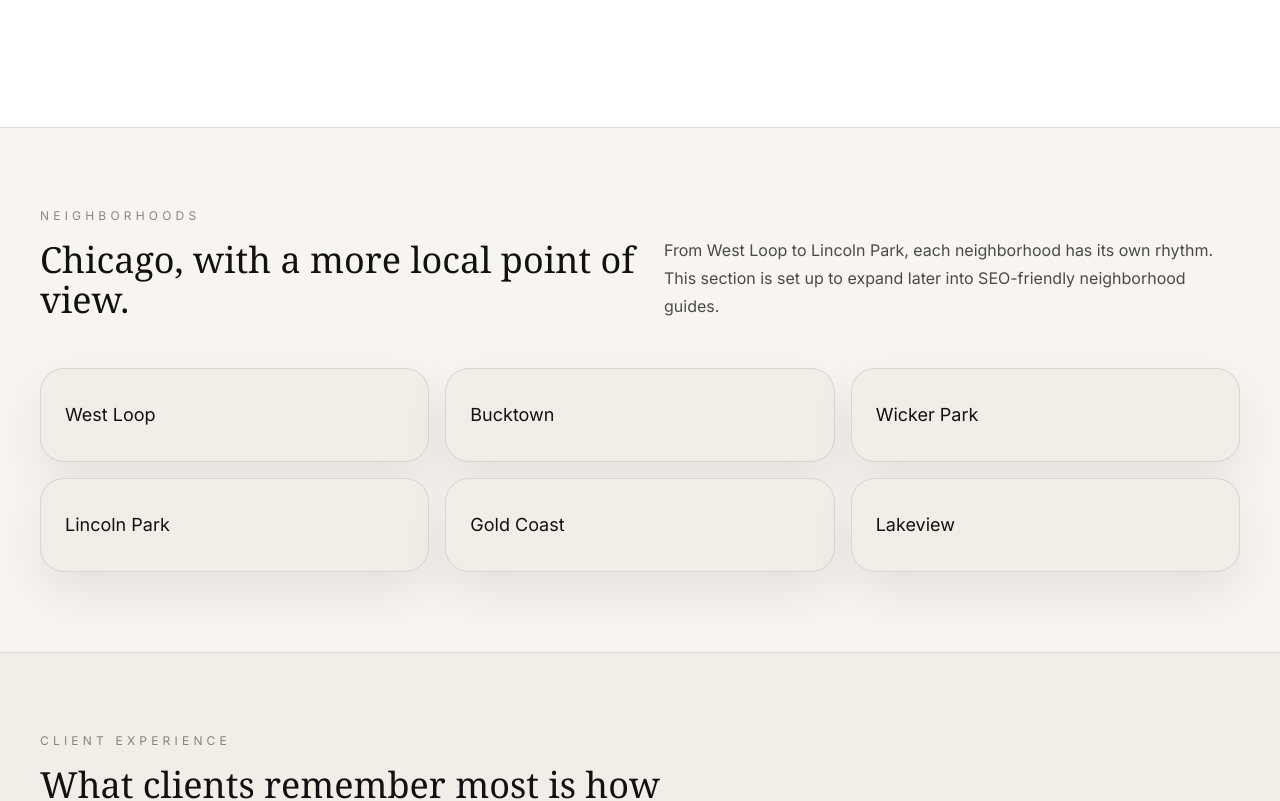
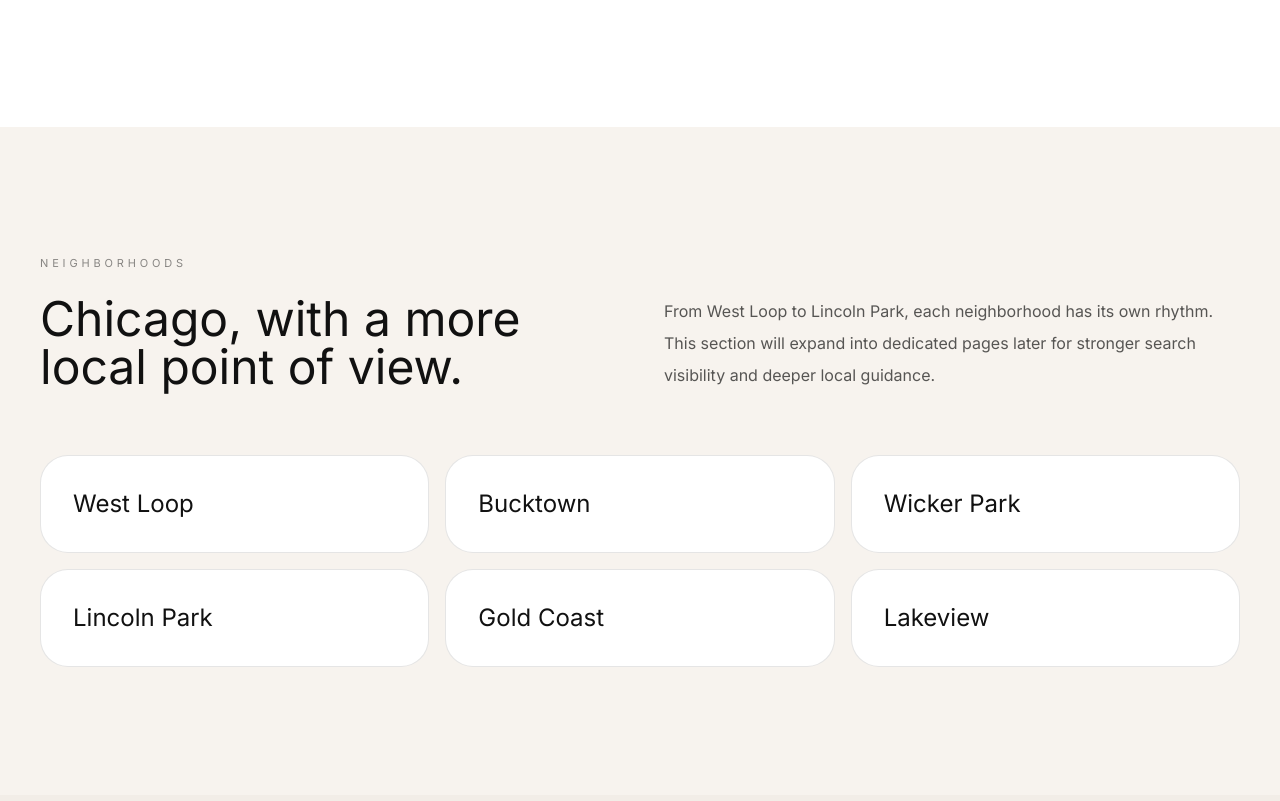
Before and after one commit to bbussell/bussell-residential-site, a Next.js app: page / in a window 1280 px wide. Shown: the part 1742-2543 px from the top of the page. Built offline with nearby package versions, Linux system fonts and the light colour scheme; a web font is replaced by a local one.

Commit message:
Update page.js
Update Neighborhoods section layout

```diff
--- a/app/page.js
+++ b/app/page.js
@@ -73,22 +73,32 @@ export default function HomePage() {
   </div>
 </section>
 
-      <section className="border-y border-black/10 bg-white/40">
-        <div className="section-shell py-20">
+<section id="neighborhoods" className="bg-[#f7f3ee] py-24 md:py-32">
+  <div className="mx-auto max-w-7xl px-6 lg:px-10">
     <div className="flex flex-col gap-6 md:flex-row md:items-end md:justify-between">
-            <div className="max-w-2xl">
-              <p className="eyebrow">Neighborhoods</p>
-              <h2 className="mt-4 section-title">Chicago, with a more local point of view.</h2>
+      <div className="max-w-3xl">
+        <p className="uppercase tracking-[0.35em] text-[11px] text-black/45">
+          Neighborhoods
+        </p>
+        <h2 className="font-display mt-6 text-3xl md:text-5xl leading-tight">
+          Chicago, with a more local point of view.
+        </h2>
       </div>
-            <p className="max-w-xl text-base leading-7 text-black/70">
-              From West Loop to Lincoln Park, each neighborhood has its own rhythm. This section is
-              set up to expand later into SEO-friendly neighborhood guides.
+
+      <p className="max-w-xl text-base leading-8 text-black/65">
+        From West Loop to Lincoln Park, each neighborhood has its own rhythm.
+        This section will expand into dedicated pages later for stronger search
+        visibility and deeper local guidance.
       </p>
     </div>
-          <div className="mt-12 grid gap-4 sm:grid-cols-2 lg:grid-cols-3">
+
+    <div className="mt-16 grid gap-4 md:grid-cols-2 lg:grid-cols-3">
       {neighborhoods.map((neighborhood) => (
-              <div key={neighborhood} className="rounded-[1.5rem] border border-black/10 bg-sand px-6 py-8 text-lg shadow-soft">
-                {neighborhood}
+        <div
+          key={neighborhood}
+          className="rounded-[1.75rem] border border-black/10 bg-white p-8 transition hover:-translate-y-0.5"
+        >
+          <p className="font-display text-2xl">{neighborhood}</p>
         </div>
       ))}
     </div>
```
Lines whose indentation alone changed are shown as unchanged.
